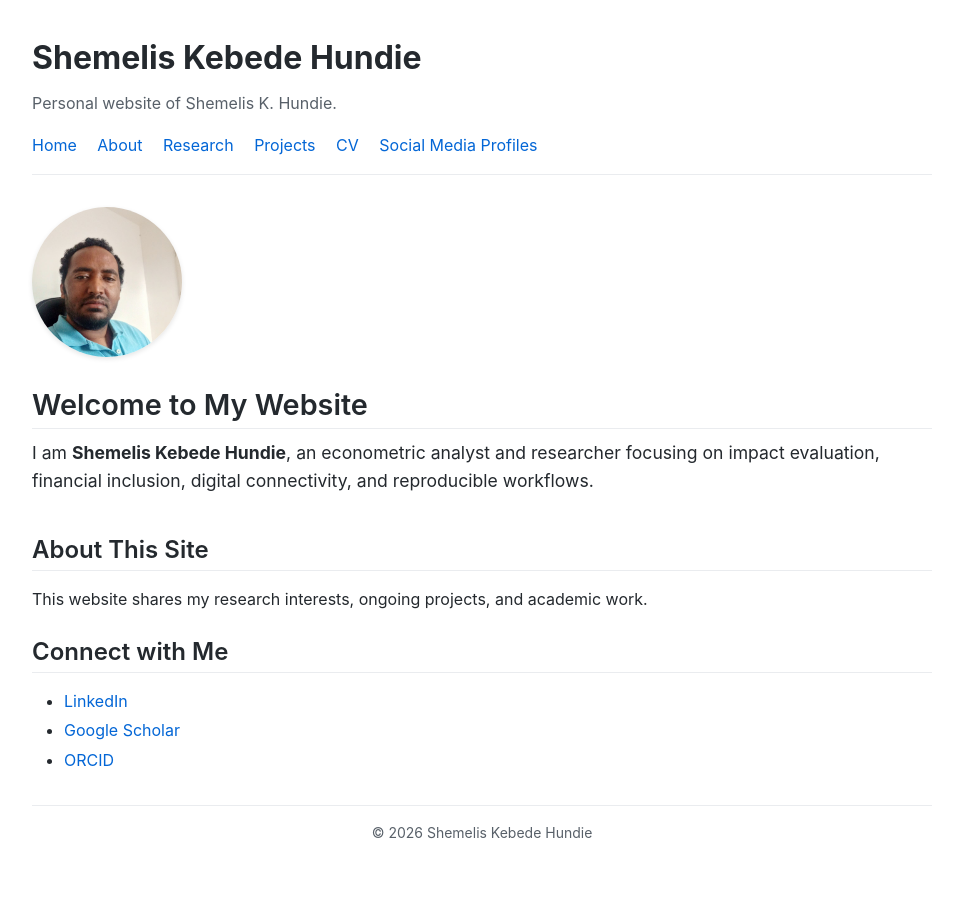
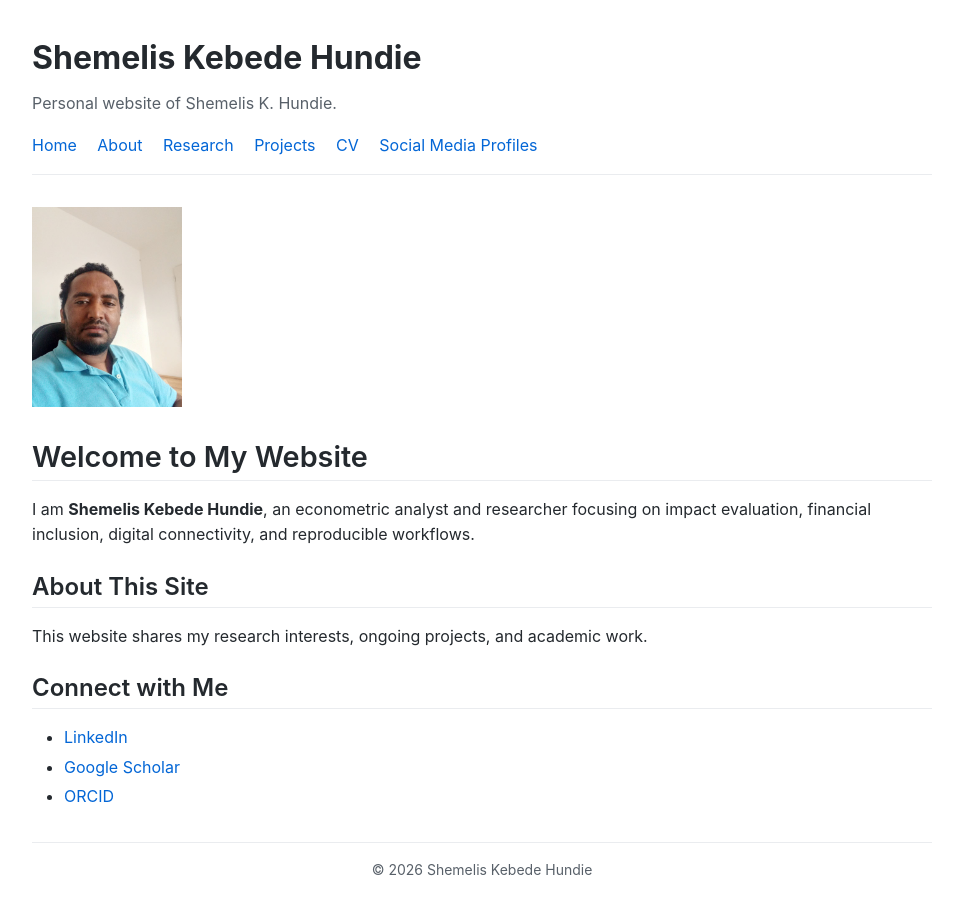
Before and after one commit to ShemelisKHundie/ShemelisKHundie.github.io, a Jekyll site: the page built from index.md, in a window 1280 px wide. Shown: the whole page, without its empty margins (158-1121 px from the left). Built offline with Jekyll 4.4.1, drawn with Linux system fonts in a browser that asks for light colours; our own code applies the rules of GitHub Pages for plain Markdown files.

Commit message:
Update index.md

```diff
--- a/index.md
+++ b/index.md
@@ -1,10 +1,8 @@
-<div style="display: flex; align-items: center; gap: 30px; flex-wrap: wrap; margin-bottom: 40px;">
-  <img src="/assets/images/profile.jpg" alt="Shemelis Kebede Hundie" style="width: 150px; height: 150px; border-radius: 50%; object-fit: cover; box-shadow: 0 2px 5px rgba(0,0,0,0.1);">
-  <div>
-    <h1 style="margin: 0 0 10px 0;">Welcome to My Website</h1>
-    <p style="font-size: 1.1rem; margin: 0;">I am <strong>Shemelis Kebede Hundie</strong>, an econometric analyst and researcher focusing on impact evaluation, financial inclusion, digital connectivity, and reproducible workflows.</p>
-  </div>
-</div>
+<img src="/assets/images/profile.jpg" alt="Profile" style="width: 150px;">
+
+# Welcome to My Website
+
+I am **Shemelis Kebede Hundie**, an econometric analyst and researcher focusing on impact evaluation, financial inclusion, digital connectivity, and reproducible workflows.
 
 ## About This Site
 This website shares my research interests, ongoing projects, and academic work.
```
